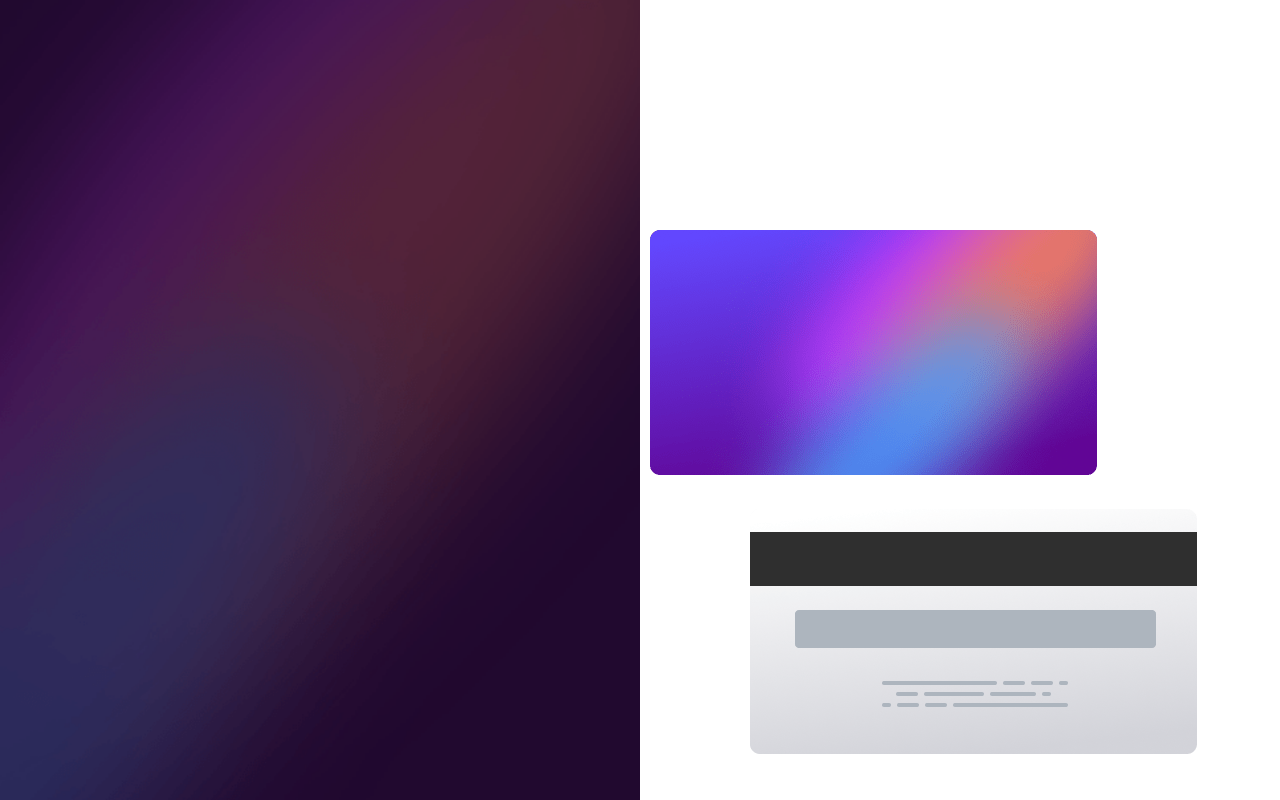
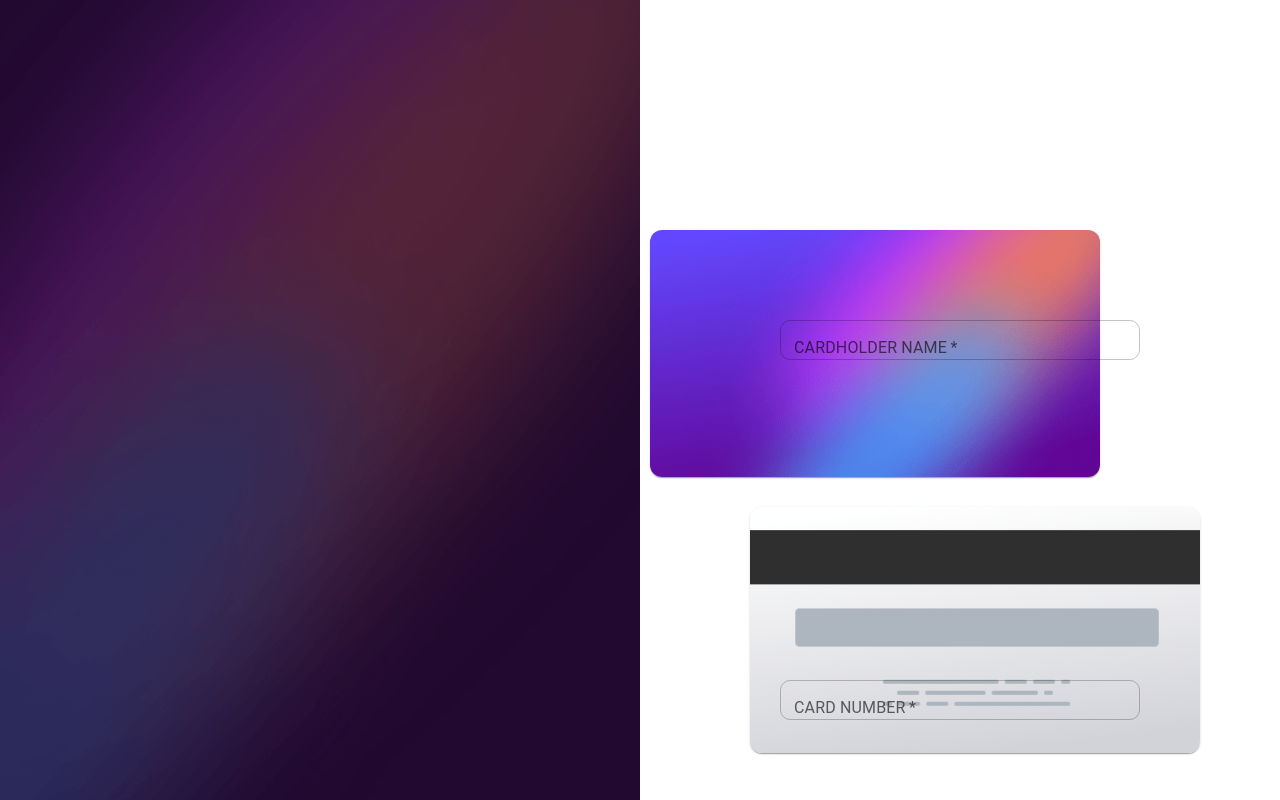
Before and after one commit to bilanoo/interactive-card-form, a React (Create React App) app: page / in a window 1280 px wide. Built offline with nearby package versions, Linux system fonts and the light colour scheme.

Commit message:
Generic input created and can display name

```diff
--- a/package.json
+++ b/package.json
@@ -17,7 +17,8 @@
     "react-dom": "^18.2.0",
     "react-scripts": "5.0.1",
     "typescript": "^4.9.5",
-    "web-vitals": "^2.1.4"
+    "web-vitals": "^2.1.4",
+    "zustand": "^4.3.8"
   },
   "scripts": {
     "start": "react-scripts start",
--- a/src/App.tsx
+++ b/src/App.tsx
@@ -2,7 +2,7 @@ import React from "react";
 import logo from "./logo.svg";
 import "./App.css";
 import backgroundColor from "../src/images/bg-main-desktop.png";
-import Card from "./Card";
+import CreditCard from "./CreditCard";
 import { Grid } from "@mui/material";
 import FormController from "./FormController";
 
@@ -18,7 +18,7 @@ const App = () => {
     <div className="App">
       <Grid container style={{ height: "100vh" }}>
         <Grid item xs={6} style={cardBackground} className="cards-background">
-          <Card />
+          <CreditCard />
         </Grid>
         <Grid item xs={6}>
           <FormController />
--- a/src/Card/index.tsx
+++ /dev/null
@@ -1,15 +0,0 @@
-import { Paper } from "@mui/material";
-import interactiveCardFront from "../images/bg-card-front.png";
-import interactiveCardBack from "../images/bg-card-back.png";
-import "./style.css";
-
-const Card = () => {
-  return (
-    <div>
-      <img src={interactiveCardFront} className="interactive-front-card" />
-      <img src={interactiveCardBack} className="interactive-card-back" />
-    </div>
-  );
-};
-
-export default Card;
--- /dev/null
+++ b/src/CreditCard/index.tsx
@@ -0,0 +1,40 @@
+import interactiveCardFront from "../images/bg-card-front.png";
+import interactiveCardBack from "../images/bg-card-back.png";
+import "./style.css";
+import { Card, CardMedia, Typography } from "@mui/material";
+import { useCardHolderName } from "../stores/customerInputStore.store";
+const cardFrontStyles = {
+  backgroundImage: `url(${interactiveCardFront})`,
+  position: "relative",
+  marginTop: "230px",
+  overflow: "visible",
+  marginLeft: "650px",
+};
+const CreditCard = () => {
+  const cardHolderName = useCardHolderName();
+  return (
+    <>
+      <Card
+        className="interactive-front-card"
+        sx={{
+          borderRadius: "12px",
+          width: "450px",
+        }}
+      >
+        <CardMedia component="img" image={interactiveCardFront} />
+        <div className="cardholder-name">{cardHolderName}</div>
+      </Card>
+      <Card
+        className="interactive-card-back"
+        sx={{
+          borderRadius: "12px",
+          width: "450px",
+        }}
+      >
+        <CardMedia component="img" image={interactiveCardBack} />
+      </Card>
+    </>
+  );
+};
+
+export default CreditCard;
--- a/src/Card/style.css
+++ b/src/CreditCard/style.css
@@ -11,6 +11,14 @@
   margin-left: 650px;
 }
 
+.cardholder-name {
+  position: absolute;
+  color: white;
+  top: 200px;
+  margin-left: 30px;
+  font-size: 15px;
+  text-transform: uppercase;
+}
 .interactive-card-back {
   margin-top: 30px;
   margin-left: 750px;
--- /dev/null
+++ b/src/FormController/CardHolderName/index.tsx
@@ -0,0 +1,40 @@
+import { isValueValid } from "../../helpers";
+import {
+  useCardHolderName,
+  useCustomerInputStore,
+} from "../../stores/customerInputStore.store";
+import CustomerInput from "../CustomerInput";
+
+const CardHolderName = () => {
+  const cardHolderName = useCardHolderName();
+
+  const actions = useCustomerInputStore((state) => state.actions);
+
+  function displayCardHolderName(
+    event: React.ChangeEvent<HTMLInputElement | HTMLTextAreaElement>
+  ) {
+    const typedValue = event.currentTarget.value;
+    const onlyAlphabeticalValues = /^[A-Za-z\s]*$/;
+
+    if (
+      cardHolderName.length <= 20 &&
+      isValueValid(typedValue, onlyAlphabeticalValues)
+    ) {
+      actions.setCardHolderName(typedValue);
+    }
+  }
+
+  return (
+    <>
+      <CustomerInput
+        label={"CARDHOLDER NAME"}
+        handleChange={displayCardHolderName}
+        value={cardHolderName}
+        type={"text"}
+        maxCharacterLength={20}
+      />
+    </>
+  );
+};
+
+export default CardHolderName;
--- /dev/null
+++ b/src/FormController/CardNumber/index.tsx
@@ -0,0 +1,40 @@
+import { isValueValid } from "../../helpers";
+import {
+  useCardHolderName,
+  useCardNumber,
+  useCustomerInputStore,
+} from "../../stores/customerInputStore.store";
+import CustomerInput from "../CustomerInput";
+
+const CardNumber = () => {
+  const cardNumber = useCardNumber();
+  const cardHolderName = useCardHolderName();
+  const actions = useCustomerInputStore((state) => state.actions);
+
+  function displayCardNumber(
+    event: React.ChangeEvent<HTMLInputElement | HTMLTextAreaElement>
+  ) {
+    const digitTyped = event.currentTarget.value;
+    const onlyNumericalValues = /^(\d{0,4}(?:\s?\d{0,4})*)$/;
+
+    if (
+      cardHolderName.length <= 19 &&
+      isValueValid(digitTyped, onlyNumericalValues)
+    ) {
+      actions.setCardNumber(digitTyped);
+    }
+  }
+  return (
+    <>
+      <CustomerInput
+        label={"CARD NUMBER"}
+        handleChange={displayCardNumber}
+        value={cardNumber}
+        type={"number"}
+        maxCharacterLength={19}
+      />
+    </>
+  );
+};
+
+export default CardNumber;
--- /dev/null
+++ b/src/FormController/CustomerInput/index.tsx
@@ -0,0 +1,50 @@
+import { TextField } from "@mui/material";
+import {
+  useCardHolderName,
+  useCustomerInputStore,
+} from "../../stores/customerInputStore.store";
+
+const customerInputStyles = {
+  display: "flex",
+  marginTop: "320px",
+  marginBottom: "auto",
+  width: "45vh",
+
+  marginLeft: "auto",
+  marginRight: "auto",
+};
+
+interface CustomInputProps {
+  label: string;
+  value: any;
+  type: string;
+  handleChange: (
+    e: React.ChangeEvent<HTMLInputElement | HTMLTextAreaElement>
+  ) => void;
+  maxCharacterLength: number;
+}
+const CustomerInput = ({
+  label,
+  value,
+  type,
+  handleChange,
+  maxCharacterLength,
+}: CustomInputProps) => {
+  return (
+    <>
+      <TextField
+        required={true}
+        className="card-holder-input-box"
+        style={customerInputStyles}
+        type={type}
+        InputProps={{ sx: { borderRadius: "10px", height: "40px" } }}
+        label={label}
+        value={value}
+        onChange={handleChange}
+        inputProps={{ maxLength: maxCharacterLength }}
+      ></TextField>
+    </>
+  );
+};
+
+export default CustomerInput;
--- a/src/FormController/index.tsx
+++ b/src/FormController/index.tsx
@@ -1,4 +1,6 @@
 import { Grid } from "@mui/material";
+import CardHolderName from "./CardHolderName";
+import CardNumber from "./CardNumber";
 
 const FormController = () => {
   return (
@@ -7,8 +9,12 @@ const FormController = () => {
       columnSpacing={{ xs: 1, sm: 2, md: 3 }}
       direction={"column"}
     >
-      <Grid item xs={6}></Grid>
-      <Grid item xs={6}></Grid>
+      <Grid item xs={6}>
+        <CardHolderName />
+      </Grid>
+      <Grid item xs={6}>
+        <CardNumber />
+      </Grid>
     </Grid>
   );
 };
--- /dev/null
+++ b/src/helpers/index.tsx
@@ -0,0 +1,3 @@
+export function isValueValid(input: any, regex: RegExp): boolean {
+  return regex.test(input);
+}
--- /dev/null
+++ b/src/stores/customerInputStore.store.tsx
@@ -0,0 +1,26 @@
+import { create } from "zustand";
+
+interface CustomerInputActions {
+  setCardHolderName: (name: string) => void;
+  setCardNumber: (digit: string) => void;
+}
+
+interface CustomerInput {
+  cardHolderName: string;
+  cardNumber: string;
+  actions: CustomerInputActions;
+}
+export const useCustomerInputStore = create<CustomerInput>((set) => ({
+  cardHolderName: "",
+  cardNumber: "",
+  actions: {
+    setCardHolderName: (name) => set(() => ({ cardHolderName: name })),
+    setCardNumber: (digit: string) => set(() => ({ cardNumber: digit })),
+  },
+}));
+
+export const useCardHolderName = () =>
+  useCustomerInputStore((state) => state.cardHolderName);
+
+export const useCardNumber = () =>
+  useCustomerInputStore((state) => state.cardNumber);
```
Also changed, not shown: src/FormController/CustomerInput/style.css (added), 1 other file (tests, documents, lock files or other folders).
